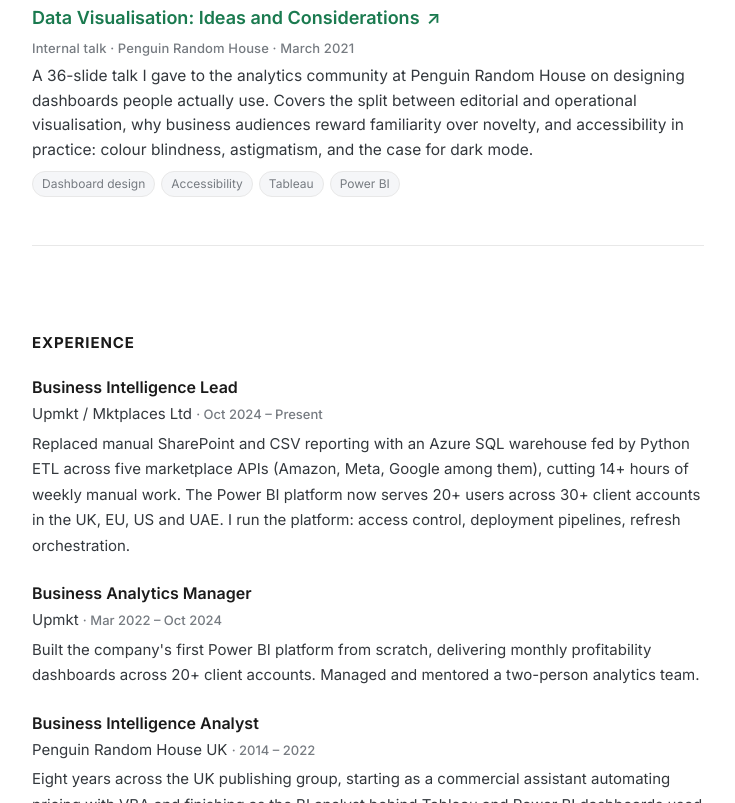
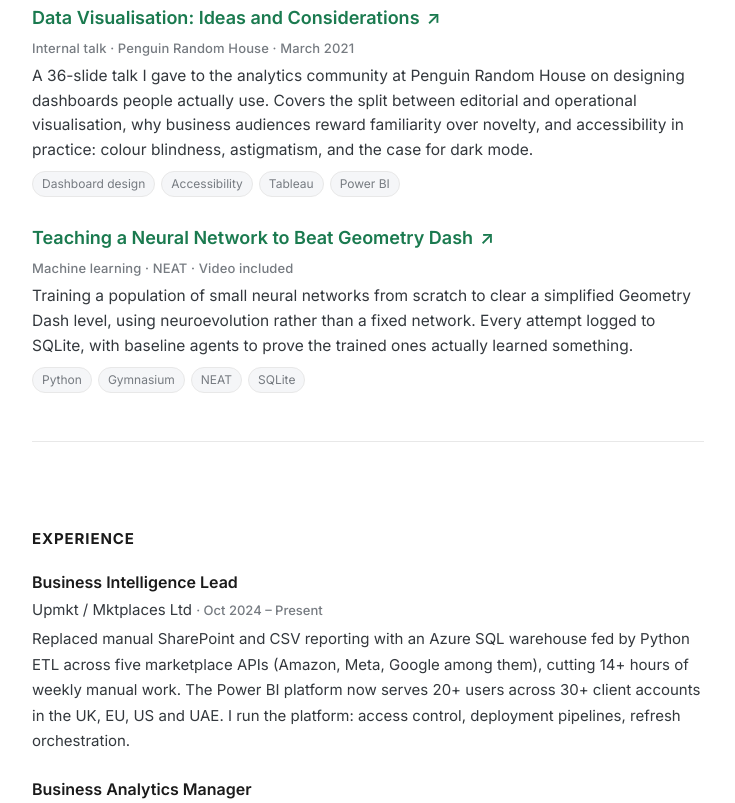
Before and after one commit to Milbourn/Milbourn.github.io, a plain HTML site: page index.html in a window 1280 px wide. Shown: the part 1227-2030 px from the top of the page, without its empty margins (272-1007 px from the left). Drawn offline with Linux system fonts and the light colour scheme.

Commit message:
Add GeoDash NEAT project to Featured Work

```diff
--- a/index.html
+++ b/index.html
@@ -290,6 +290,25 @@
         <span class="tag">Power BI</span>
       </div>
     </div>
+
+    <div class="work-item">
+      <a href="https://milbourn.github.io/geodash-ml-agent/" class="work-title">
+        Teaching a Neural Network to Beat Geometry Dash
+        <span class="arrow">↗</span>
+      </a>
+      <div class="work-meta">Machine learning · NEAT · Video included</div>
+      <div class="work-desc">
+        Training a population of small neural networks from scratch to clear a simplified
+        Geometry Dash level, using neuroevolution rather than a fixed network. Every attempt
+        logged to SQLite, with baseline agents to prove the trained ones actually learned something.
+      </div>
+      <div class="work-tags">
+        <span class="tag">Python</span>
+        <span class="tag">Gymnasium</span>
+        <span class="tag">NEAT</span>
+        <span class="tag">SQLite</span>
+      </div>
+    </div>
   </section>
 
   <hr>
```
